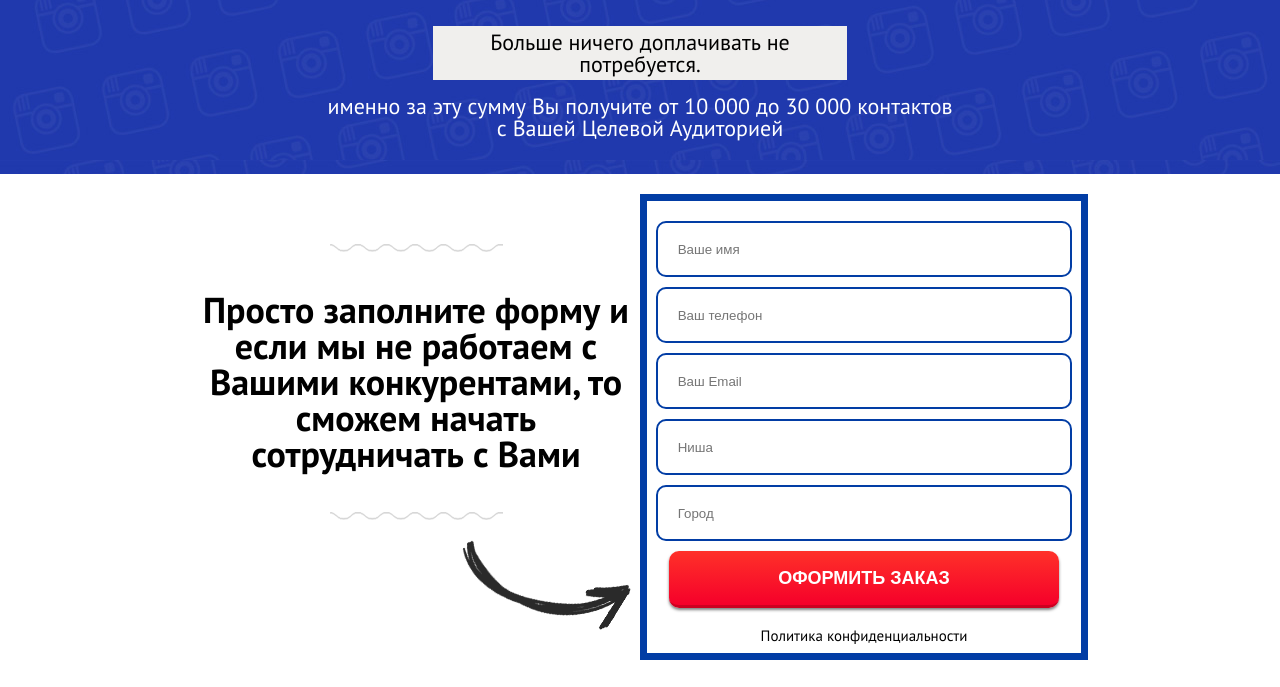
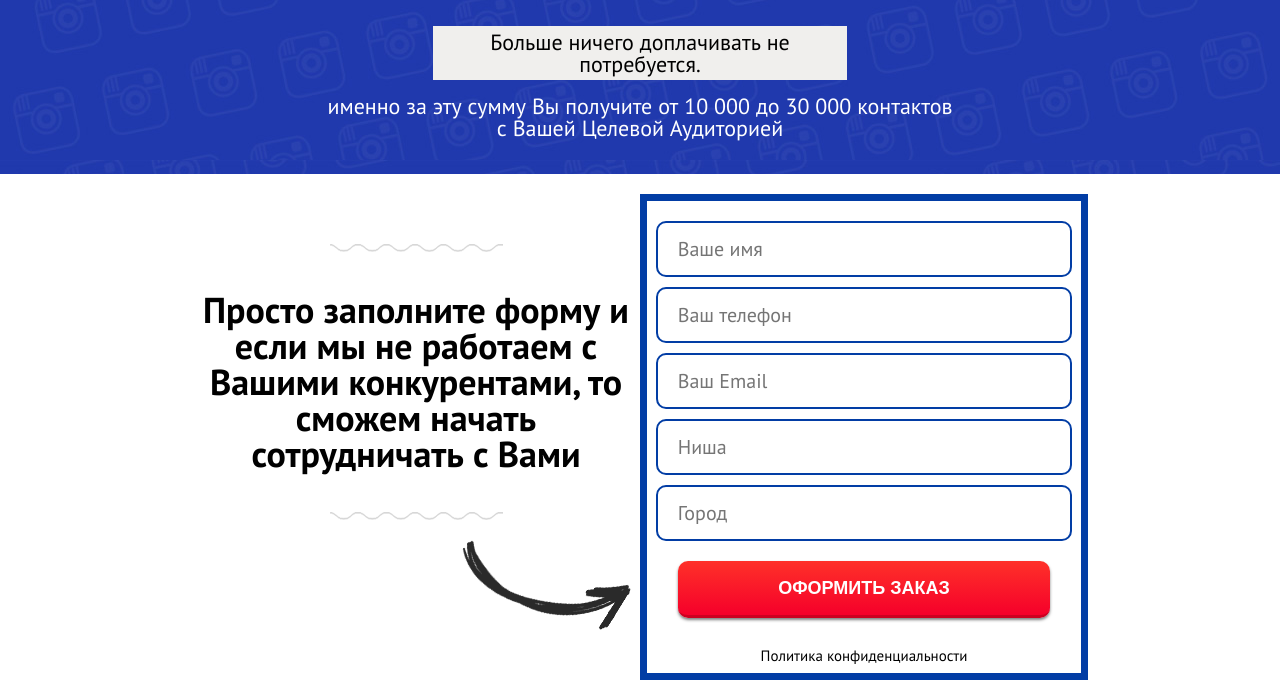
Before and after one commit to prorabra/fe12-instagram, a plain HTML site: page index.html in a window 1280 px wide. Shown: the part 113-800 px from the top of the page. Drawn offline with nearby package versions, Linux system fonts and the light colour scheme.

Commit message:
chenges 280817

```diff
--- a/css/style.css
+++ b/css/style.css
@@ -166,9 +166,12 @@ input:first-child {
 }
 [placeholder] {
 	padding-left: 20px;
+	font-size: 20px;
+	font-family: 'PT Sans', sans-serif;
 }
 .form__form button {
 	display: block;
+	cursor: pointer;
 	width: 90%;
 	height: 57px;
 	font-weight: bold;
--- a/index.html
+++ b/index.html
@@ -32,7 +32,7 @@
 						<input type="email" placeholder="Ваш Email">
 						<input type="text" placeholder="Ниша">
 						<input type="text" placeholder="Город">
-						<button>Оформить заказ</button>
+						<a href="#"><button>Оформить заказ</button></a>
 						<a href="#">Политика конфиденциальности</a>
 					</form>
 				</div>
```
